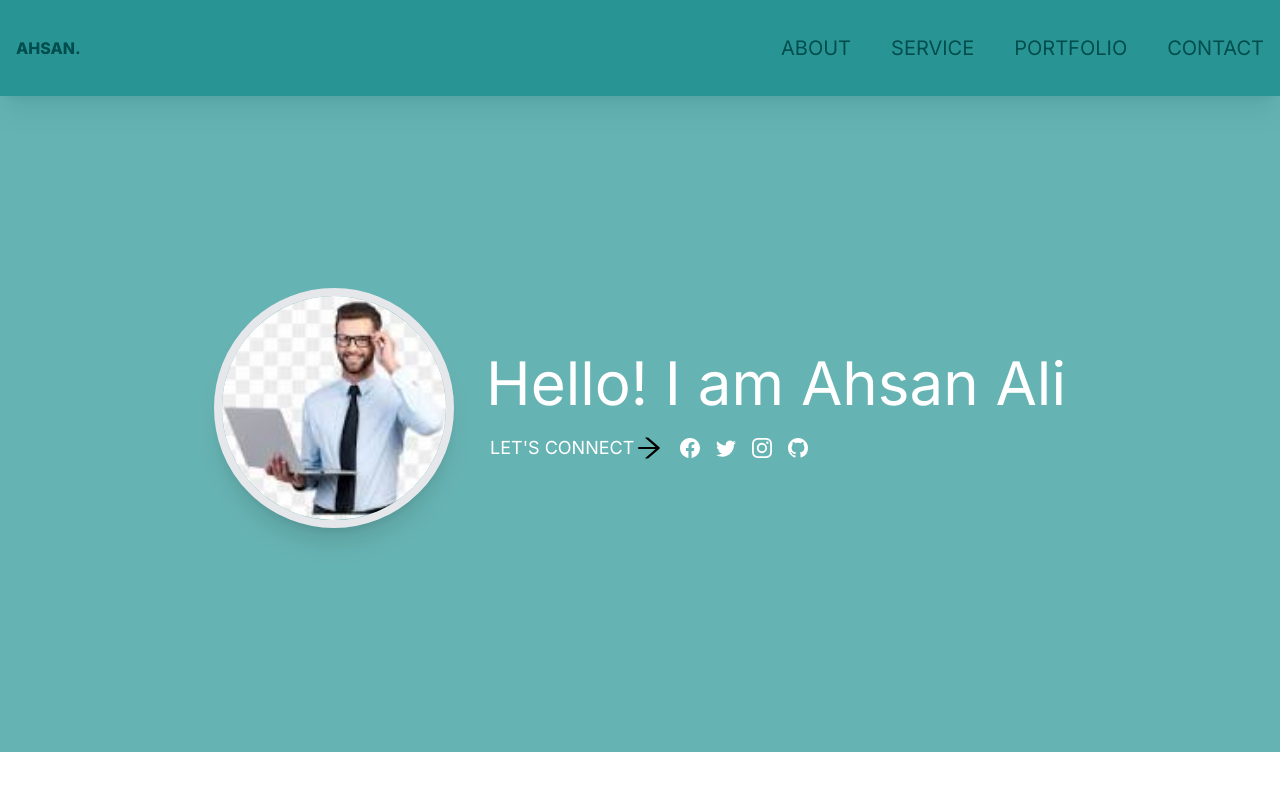
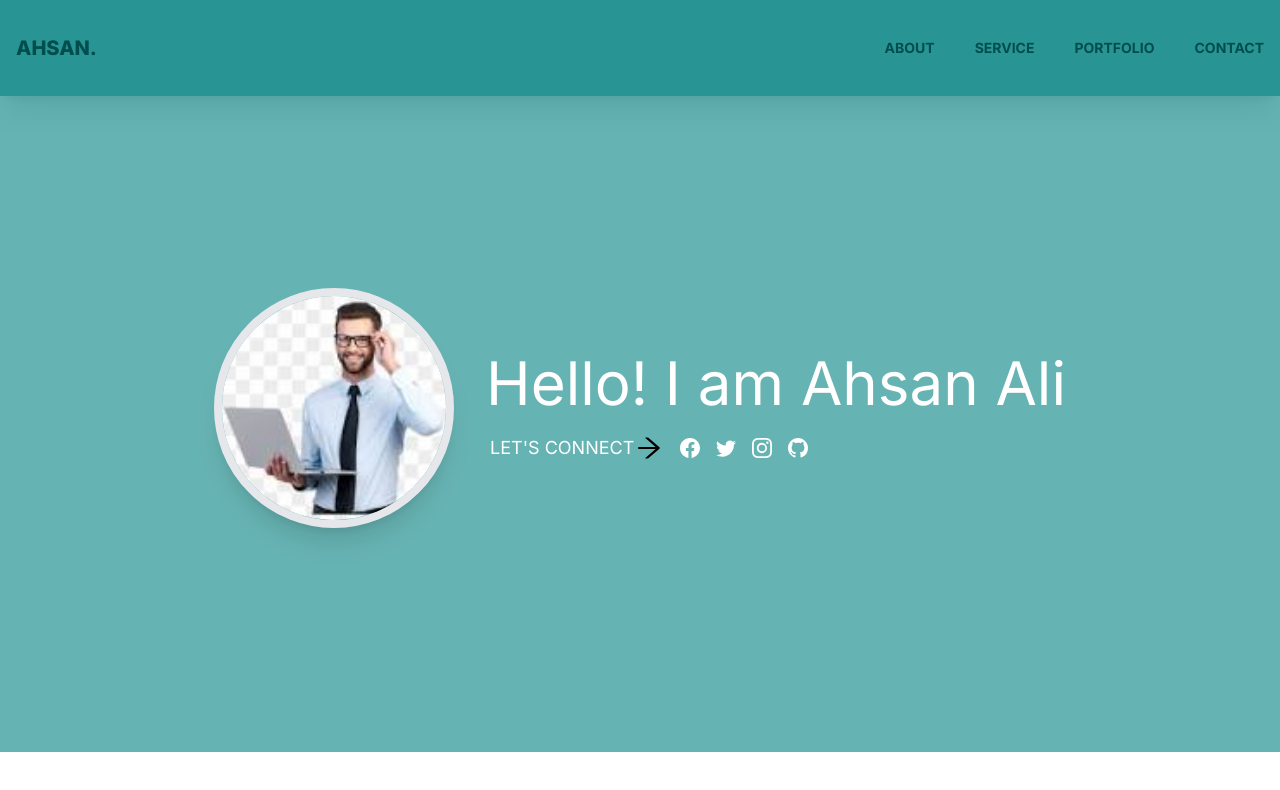
Before and after one commit to ahsanali7893/Portfolio, a Next.js app: page / in a window 1280 px wide. Shown: the top 790 px of the page. Built offline with nearby package versions, Linux system fonts and the light colour scheme.

Commit message:
initial changes

```diff
--- a/src/components/Navbar/page.tsx
+++ b/src/components/Navbar/page.tsx
@@ -1,30 +1,32 @@
-import React from 'react'
-import Link from 'next/link'
-
+import React from 'react';
+import Link from 'next/link';
 
 const Navbar = () => {
   return (
     <nav className='fixed w-full h-24 shadow-xl' style={{ backgroundColor: 'rgba(0, 128, 128, 0.6)' }}>
       <div className='flex justify-between items-center h-full w-full px-4 2xl:px-16'>
-      <Link href={'/'}><h1 className='cursor-pointer font-extrabold'>AHSAN.</h1></Link>
-      <div>
-        <ul className='hidden sm:flex'>
-          <Link href={'/about'}>
-            <li className='ml-10 uppercase hover:border-b text-xl'>About</li>
-          </Link>
-          <Link href={'/service'}>
-            <li className='ml-10 uppercase hover:border-b text-xl'>Service</li>
-          </Link>
-          <Link href={'/portfolio'}>
-            <li className='ml-10 uppercase hover:border-b text-xl'>Portfolio</li>
-          </Link>
-          <Link href={'/contact'}>
-            <li className='ml-10 uppercase hover:border-b text-xl'>Contact</li>
-          </Link>
-        </ul>
-      </div>
+        <Link href='/'>
+          <h1 className='text-xl font-extrabold'>AHSAN.</h1>
+        </Link>
+        <div>
+          <ul className='hidden sm:flex'>
+            <li className='ml-10 font-bold uppercase hover:border-b text-sm cursor-pointer'>
+              <Link href='/about'>About</Link>
+            </li>
+            <li className='ml-10 font-bold uppercase hover:border-b text-sm cursor-pointer'>
+              <Link href='/service'>Service</Link>
+            </li>
+            <li className='ml-10 font-bold uppercase hover:border-b text-sm cursor-pointer'>
+              <Link href='/portfolio'>Portfolio</Link>
+            </li>
+            <li className='ml-10 font-bold uppercase hover:border-b text-sm cursor-pointer'>
+              <Link href='/contact'>Contact</Link>
+            </li>
+          </ul>
+        </div>
       </div>
     </nav>
-  )
-}
-export default Navbar
+  );
+};
+
+export default Navbar;
```
